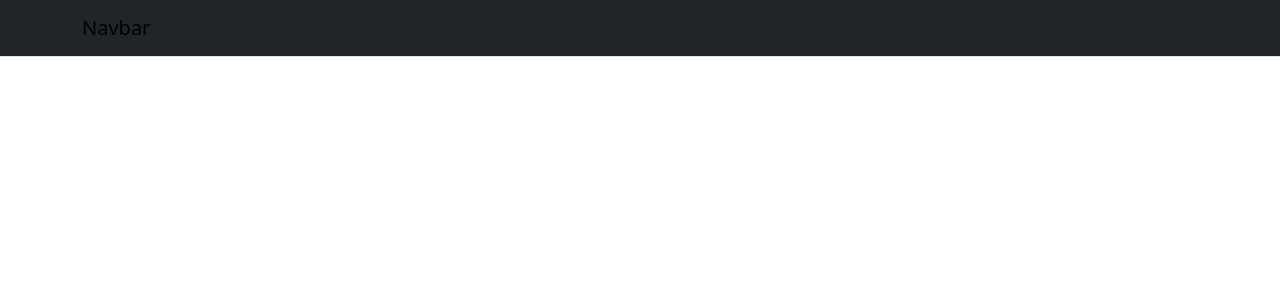
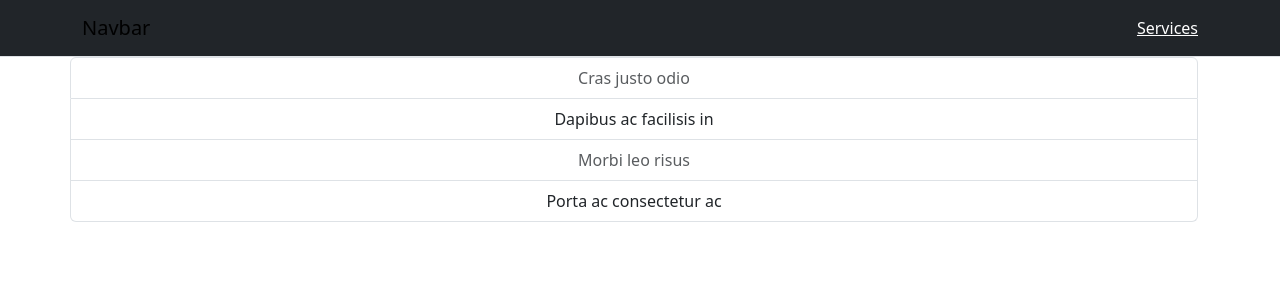
Before and after one commit to S317989/polito-se2-23-17, a React (Create React App) app in the folder client/: page /services in a window 1280 px wide. Before the commit this address had no page. Shown: the top 300 px of the page. Built offline with nearby package versions, Linux system fonts and the light colour scheme.

Commit message:
started frontend

```diff
--- a/client/package.json
+++ b/client/package.json
@@ -8,6 +8,7 @@
     "@testing-library/user-event": "^13.5.0",
     "bootstrap": "^5.3.2",
     "react": "^18.2.0",
+    "react-bootstrap": "^2.9.1",
     "react-dom": "^18.2.0",
     "react-router-dom": "^6.17.0",
     "react-scripts": "5.0.1",
--- a/client/src/App.js
+++ b/client/src/App.js
@@ -1,9 +1,10 @@
 import 'bootstrap/dist/css/bootstrap.min.css';
 
 import {BrowserRouter, Routes, Route, Navigate} from 'react-router-dom';
-
+import Services from './Pages/Services';
 import Header from './Components/Header';
 import './App.css';
+
 
 function App() {
   return (
@@ -12,6 +13,7 @@ function App() {
       <Header />
         <Routes>
           <Route path="/" element={<h1>Home</h1>} />
+          <Route path="/services" element={<Services/>}/>
         </Routes>
       </BrowserRouter>
     </div>
--- a/client/src/Components/Header.jsx
+++ b/client/src/Components/Header.jsx
@@ -1,10 +1,14 @@
+import { Link } from "react-router-dom";
+
 function Header() {
   return (
-    <nav class="navbar bg-dark border-bottom border-body">
-      <div class="container-md">
-        <a class="navbar-brand" href="#">
+    <nav className="navbar bg-dark border-bottom border-body">
+      <div className="container-md">
+        <a className="navbar-brand" href="#">
           Navbar
         </a>
+        <Link to="/services" style={{color: 'white'}}> Services</Link>
+
       </div>
     </nav>
   );
--- /dev/null
+++ b/client/src/Pages/Services.jsx
@@ -0,0 +1,28 @@
+import {Container, Column, Row} from 'react-bootstrap';
+import ListGroup from 'react-bootstrap/ListGroup';
+
+function Services() {
+    return (
+        <>
+        <Container>
+            <Row>
+
+            <ListGroup as="ul">
+            <ListGroup.Item as="li" disabled="true">
+             Cras justo odio
+             </ListGroup.Item>
+            <ListGroup.Item as="li">Dapibus ac facilisis in</ListGroup.Item>
+              <ListGroup.Item as="li" disabled>
+             Morbi leo risus
+            </ListGroup.Item>
+            <ListGroup.Item as="li">Porta ac consectetur ac</ListGroup.Item>
+            </ListGroup>
+
+            </Row>
+        </Container>
+
+        </>
+    );
+}
+
+export default Services;
```
Also changed, not shown: 1 other file (tests, documents, lock files or other folders).
